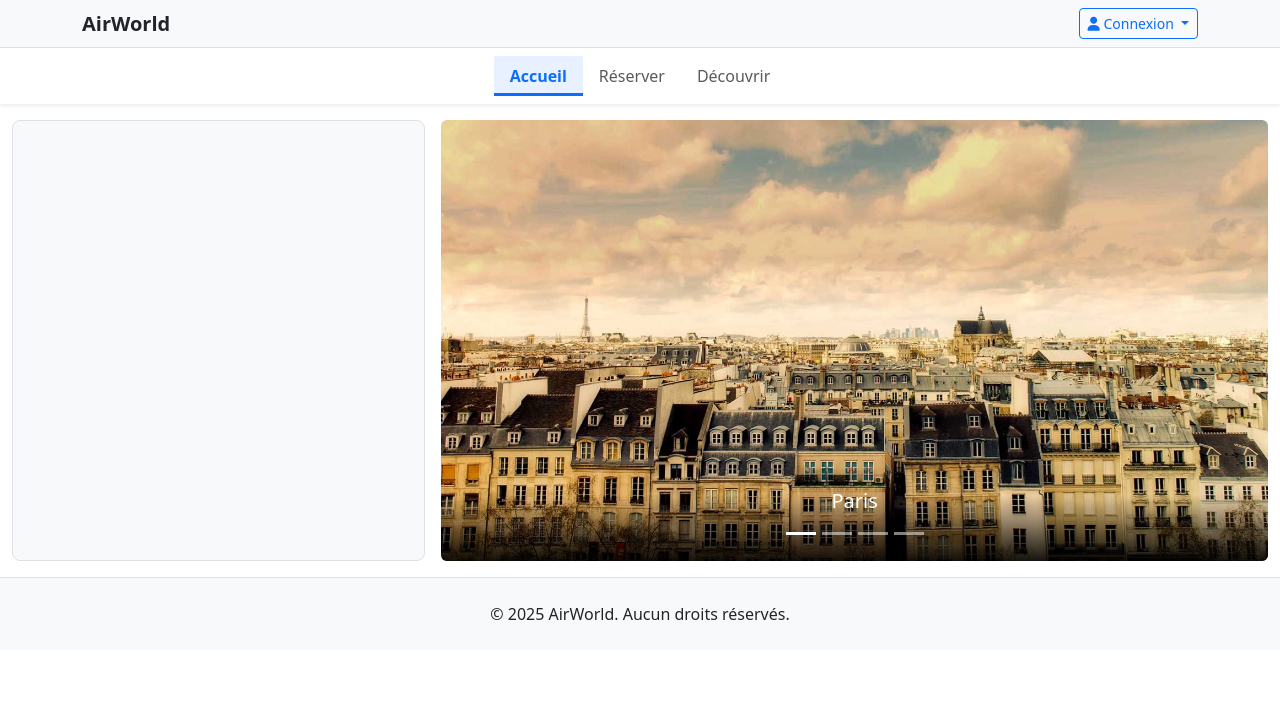
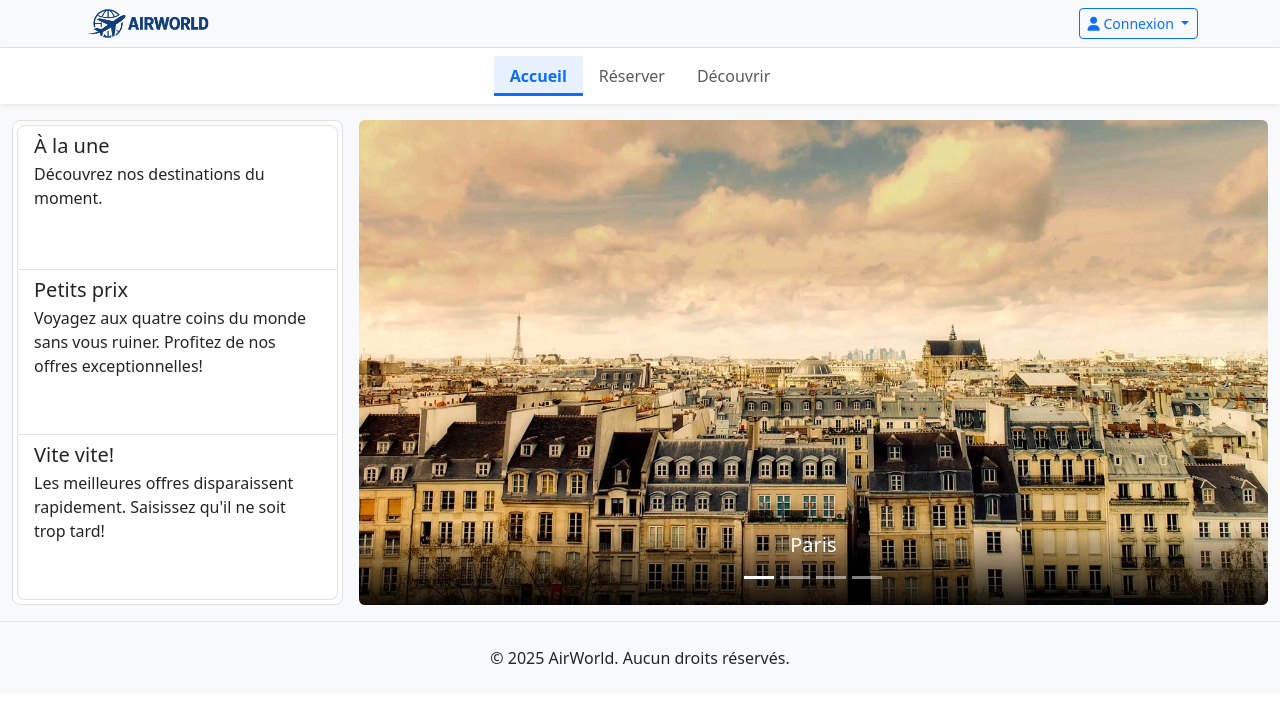
Before and after one commit to BounmyPTV/AirWorld, a Laravel app: page /home in a window 1280 px wide, after a click on "Accueil". Shown: the top 703 px of the page. Run offline with Laravel 12, Linux system fonts and the light colour scheme.

Commit message:
ajout logo et amelioration du template

```diff
--- a/AirWorld/resources/views/layout/menu.blade.php
+++ b/AirWorld/resources/views/layout/menu.blade.php
@@ -6,6 +6,7 @@
     use App\Http\Helpers\CardHelper;
     use App\Http\Helpers\ImgHelper;
 
+    $home = route('home');
     $res = route('reservation');
     $dis = route('discover');
 
@@ -14,16 +15,34 @@
     }
 
     $navbar_menu = new SectionHelper();
-    $navbar_menu->add_section('accContent', '', [
+    $navbar_menu->add_section('accContent',
+    [
+        CardHelper::card('À la une', 'Découvrez nos destinations du moment.', "$home#home1"),
+        CardHelper::card('Petits prix', 'Voyagez aux quatre coins du monde sans vous ruiner. Profitez de nos offres exceptionnelles!', "$home#home2"),
+        CardHelper::card('Vite vite!', 'Les meilleures offres disparaissent rapidement. Saisissez qu\'il ne soit trop tard!', "$home#home3")
+    ],
+    [
         card_navbar(0, 'Paris', $res),
         card_navbar(1, 'Seattle', $res),
         card_navbar(6, 'Bangkok', $res),
         card_navbar(8, 'Vientiane', $res),
     ]);
-    $navbar_menu->add_section('resContent', '', [
-        card_navbar(7, '', '#'),
+    $navbar_menu->add_section('resContent',
+    [
+        CardHelper::card('Réservez dès maintenant', 'Réservez votre voyage en toute simplicité. Prêt pour l\'aventure?', "$res#book1"),
+        CardHelper::card('Offres exclusives', 'Des offres de réservation incroyables. Ne manquez pas nos promotions!', "$res#book2"),
+        CardHelper::card('À la dernière minute', 'Réservez votre voyage à la dernière minute. C\'est encore possible!', "$res#book3")
+    ],
+    [
+        card_navbar(7, 'N\'attendez plus!', '#'),
     ]);
-    $navbar_menu->add_section('disContent', '', [
+    $navbar_menu->add_section('disContent',
+    [
+        CardHelper::card('Destinations à découvrir', 'Partez à la découverte des endroits les plus incroyables!', "$dis#discover1"),
+        CardHelper::card('Voyages immersifs', 'Vivez une expérience immersive. Explorez des lieux cachés et magnifiques!', "$dis#discover2"),
+        CardHelper::card('Aventure sans fin', 'Découvrez des destinations exotiques. Pour les passionnés de découvertes!', "$dis#discover3")
+    ],
+    [
         card_navbar(2, 'Îles paradisiaques', $dis),
         card_navbar(3, 'Voyages en montagne', $dis),
         card_navbar(4, 'Villes à visiter', $dis),
@@ -43,6 +62,12 @@
 @section('content')
 {{-- partie style (css) --}}
 <style>
+    .header-logo {
+        height: 30px;
+        width: auto;
+        object-fit: contain;
+    }
+
     .nav-link.nav-toggle {
         transition: all 0.2s ease-in-out;
     }
@@ -54,7 +79,7 @@
     .active-link {
         font-weight: bold;
         background-color: #e7f1ff;
-        color: #0d6efd !important;
+        color: #0d6efd!important;
     }
 
     .visible-link-border {
@@ -63,29 +88,44 @@
 
     .responsive-grid-layout {
         display: grid;
-        grid-template-columns: 1fr 2fr;
+        grid-template-columns: 0.8fr 2.2fr;
         gap: 1rem;
-        max-width: 1500;
+        max-width: 1500px;
+        align-items: stretch;
+        height: 100%;
     }
 
     .carousel-inner {
         position: relative;
+        height: 100%;
     }
 
     .carousel-inner::after {
-        content: '';
         position: absolute;
         bottom: 0;
         left: 0;
         width: 100%;
-        height: 15%;
-        background: linear-gradient(to bottom, rgba(0, 0, 0, 0) 0%, rgba(0, 0, 0, 0.9) 100%);
+        height: 20%;
+        background: linear-gradient(to bottom, rgba(0, 0, 0, 0) 20%, rgba(0, 0, 0, 0.9) 100%);
+        content: '';
+    }
+
+    .carousel-image-wrapper {
+        max-height: 500px;
+        height: 100%;
+        overflow: hidden;
+        position: relative;
+    }
+
+    .carousel-image-wrapper img {
+        object-fit: cover;
+        width: 100%;
+        height: 100%;
     }
 
     @media (max-width: 768px) {
         .responsive-grid-layout {
-            display: flex !important;
-            flex-direction: column;
+            grid-template-columns: 1fr;
         }
     }
 </style>
@@ -93,7 +133,7 @@
 {{-- Header --}}
 <header class="bg-light border-bottom">
     <div class="container d-flex justify-content-between align-items-center py-2">
-        <div class="fw-bold fs-5">AirWorld</div>
+        <img src="{{ ImgHelper::img_section('icon') }}"  alt="AirWorld" class="header-logo">
         {{--
         La partie authentification.
         Si la personne est connecté à son compte:
@@ -146,7 +186,7 @@
         <ul class="navbar-nav mx-auto">
             @foreach ($navbar_button_section as $index => $section)
             <li class="nav-item">
-            <a class="nav-link nav-toggle px-3 py-2 {{ $section['right'] ? 'active-link' : '' }}" href="#" data-target="{{ $section['left'] }}">
+            <a class="nav-link nav-toggle px-3 py-2 {{ $section['right']? 'active-link' : '' }}" href="#" data-target="{{ $section['left'] }}">
                 {{ $section['id'] }}
             </a>
             @endforeach
@@ -154,23 +194,42 @@
     </div>
 </nav>
 {{-- Contenu Navbar (les interactions des boutons de navbar) --}}
-<div id="contentSections">
+<div id="contentSections" class="bg-light">
     @foreach ($navbar_menu_section as $index => $section)
     <div id="{{ $section['id'] }}"
         class="content-section d-none container-fluid py-3
-        d-grid gap-3 responsive-grid-layout">
-        <div class="border rounded-3 p-3 bg-light">{!! $section['left'] !!}</div>
-        <div class="carousel slide" id="carouselRightContent{{ $index }}" data-bs-ride="carousel" data-bs-interval="4000">
-            <div class="carousel-inner rounded-2">
+        d-grid gap-3 responsive-grid-layout align-items-stretch">
+
+        {{-- Côté gauche --}}
+        <div class="list-group border rounded-3 p-1 bg-white h-100">
+            @if (is_array($section['left']))
+            @foreach ($section['left'] as $i => $item)
+                <a href="{{ $item['right'] }}" class="list-group-item list-group-item-action flex-column align-items-start h-100">
+                    <div class="d-flex justify-content-between">
+                        <h5 class="mb-1">{{ $item['id'] }}</h5>
+                    </div>
+                    <p class="mb-5">{{ $item['left'] }}</p>
+                </a>
+            @endforeach
+            @else
+            {!! $section['left']!!}
+            @endif
+        </div>
+
+        {{-- Côté droit --}}
+        <div class="carousel slide h-100 d-none d-md-block" id="carouselRightContent{{ $index }}" data-bs-ride="carousel" data-bs-interval="4000">
+            <div class="carousel-inner rounded-2 h-100">
                 @foreach($section['right'] as $i => $item)
-                    <div class="carousel-item {{ $i === 0 ? 'active' : '' }} text-center">
+                <div class="carousel-item {{ $i === 0 ? 'active' : '' }} text-center h-100">
                     <a href="{{ $item['right'] }}">
-                        @if (is_array($item))
-                            @if ($item['id']) <img src="{{ asset($item['id']) }}" class="img-fluid"> @endif
-                            <div class="carousel-caption d-none d-md-block" style="z-index: 1"> {!! $item['left'] !!}</div>
-                        @else
-                            <div>{{ $item }}</div>
+                        @if ($item['id'])
+                        <div class="carousel-image-wrapper h-100">
+                            <img src="{{ asset($item['id']) }}" class="img-fluid w-100 h-100 object-fit-cover" alt="Image">
+                        </div>
                         @endif
+                        <div class="carousel-caption" style="z-index: 1">
+                            {!! $item['left'] !!}
+                        </div>
                     </a>
                 </div>
                 @endforeach
@@ -179,8 +238,8 @@
             <div class="carousel-indicators">
                 @foreach ($section['right'] as $i => $item)
                     <button type="button" data-bs-target="#carouselRightContent{{ $index }}" data-bs-slide-to="{{ $i }}"
-                            class="{{ $i === 0 ? 'active' : '' }}"
-                            aria-current="{{ $i === 0 ? 'true' : 'false' }}"
+                            class="{{ $i === 0? 'active' : '' }}"
+                            aria-current="{{ $i === 0? 'true' : 'false' }}"
                             aria-label="Slide {{ $i + 1 }}"></button>
                 @endforeach
             </div>
@@ -244,7 +303,7 @@
                 if (timeSinceLastClick < 400) {
                     const destination = routes[targetId];
                     const currentUrl = window.location.href.split(/[?#]/)[0];
-                    if (destination && currentUrl !== destination) {
+                    if (destination && currentUrl!== destination) {
                         window.location.href = destination;
                     }
                 }
@@ -258,7 +317,7 @@
             const isNavClick = e.target.closest('.nav-toggle');
             const isContentClick = e.target.closest('.content-section');
 
-            if (!isNavClick && !isContentClick) {
+            if (!isNavClick &&!isContentClick) {
                 sections.forEach(section => section.classList.add('d-none'));
                 navLinks.forEach(link => link.classList.remove('visible-link-border'));
                 currentVisibleSection = null;
--- a/AirWorld/resources/views/layout/template.blade.php
+++ b/AirWorld/resources/views/layout/template.blade.php
@@ -6,6 +6,7 @@
     <title>@yield('title', 'AirWorld')</title>
     <link href="https://cdn.jsdelivr.net/npm/bootstrap@5.3.2/dist/css/bootstrap.min.css" rel="stylesheet">
     <link href="https://cdnjs.cloudflare.com/ajax/libs/font-awesome/6.5.0/css/all.min.css" rel="stylesheet">
+    <link rel="icon" href="{{ asset('favicon.ico') }}" type="image/x-icon">
 </head>
 <body>
     @yield('content')
```
Also changed, not shown: AirWorld/public/favicon.ico, AirWorld/public/images/icon.png (added). Lines whose indentation alone changed are shown as unchanged.
